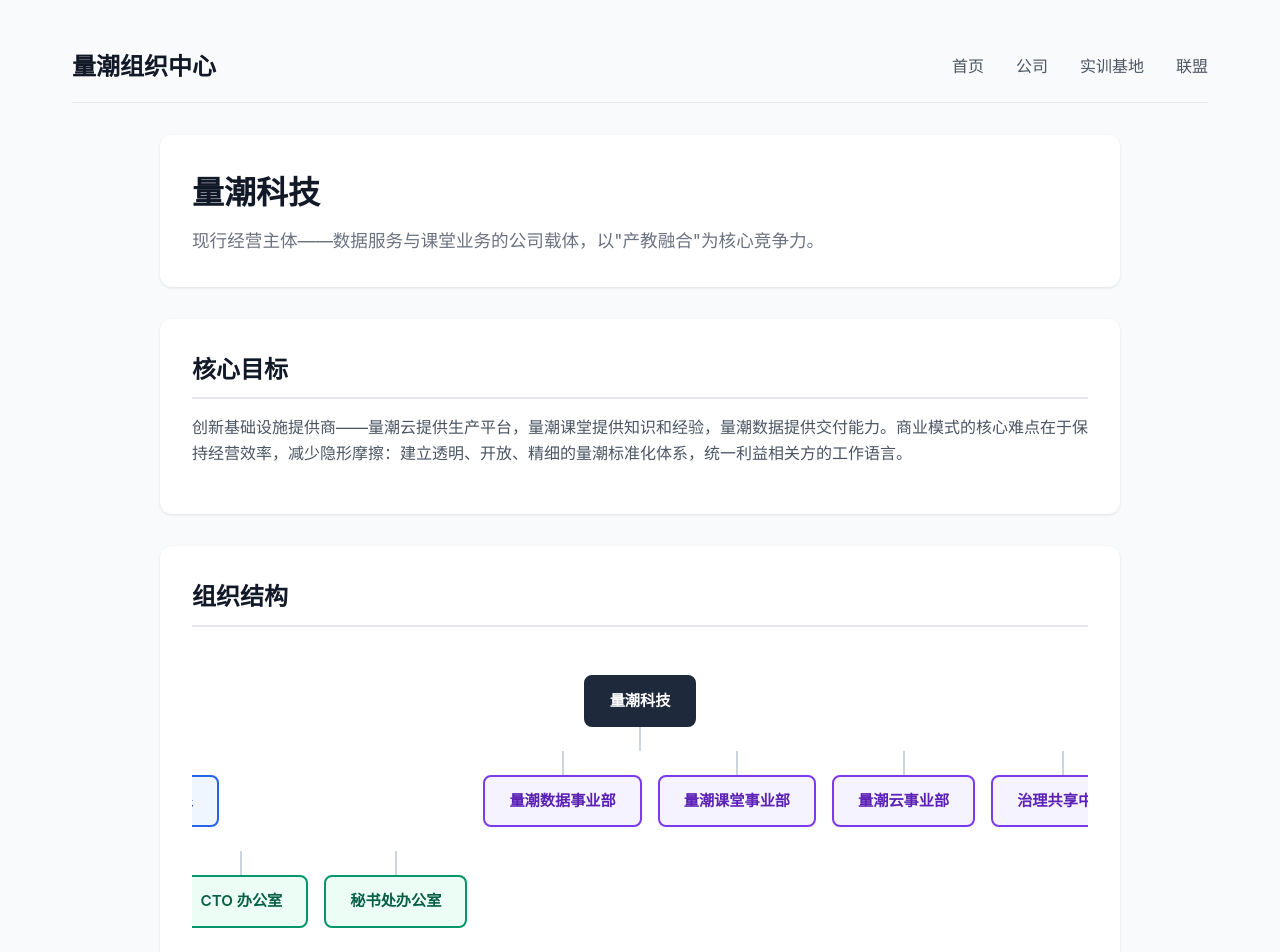
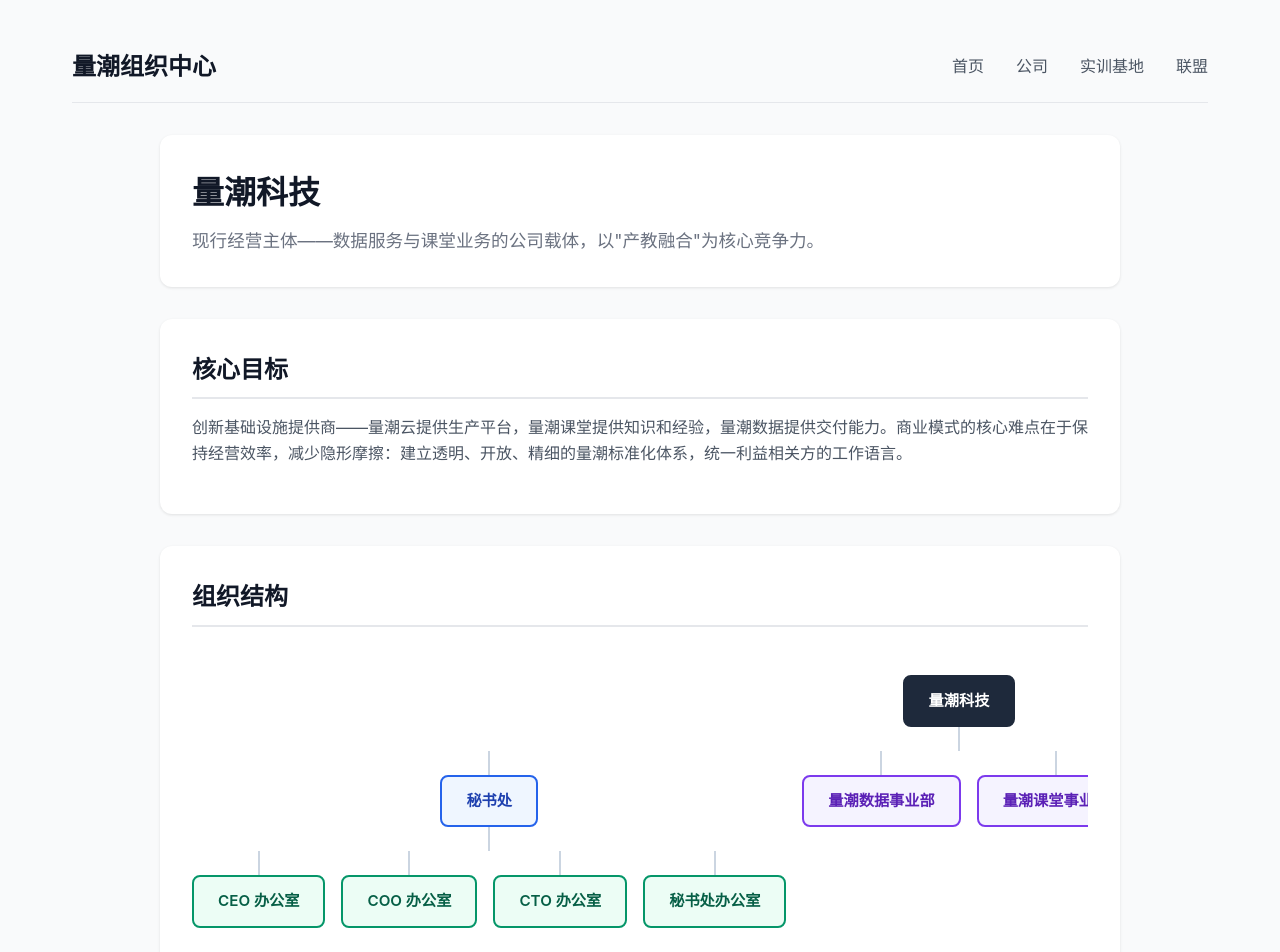
Before and after one commit to quanttide/qtorg, a React (Vite) app in the folder src/site/: page /qttech in a window 1280 px wide. Shown: the top 952 px of the page. Built offline with nearby package versions, Linux system fonts and the light colour scheme.

Commit message:
fix: 组织结构树支持横向滚动
- 添加 overflow-x: auto 支持横向滚动
- 设置 min-width: fit-content 防止节点被压缩
- 设置 flex-shrink: 0 防止子节点收缩

```diff
--- a/src/site/src/index.css
+++ b/src/site/src/index.css
@@ -288,12 +288,14 @@ footer {
 .org-tree-new {
   padding: 2rem 0;
   overflow-x: auto;
+  overflow-y: hidden;
 }
 
 .tree-node-wrapper {
   display: flex;
   flex-direction: column;
   align-items: center;
+  min-width: fit-content;
 }
 
 .tree-node {
@@ -305,6 +307,7 @@ footer {
   font-size: 0.95rem;
   white-space: nowrap;
   transition: all 0.2s ease;
+  flex-shrink: 0;
 }
 
 .tree-node:hover {
@@ -316,24 +319,28 @@ footer {
   width: 2px;
   height: 24px;
   background: #cbd5e1;
+  flex-shrink: 0;
 }
 
 .tree-children {
   display: flex;
   gap: 1rem;
   padding-top: 0;
+  flex-wrap: nowrap;
 }
 
 .tree-child-wrapper {
   display: flex;
   flex-direction: column;
   align-items: center;
+  flex-shrink: 0;
 }
 
 .tree-child-connector {
   width: 2px;
   height: 24px;
   background: #cbd5e1;
+  flex-shrink: 0;
 }
 
 /* 治理架构样式 */
```
